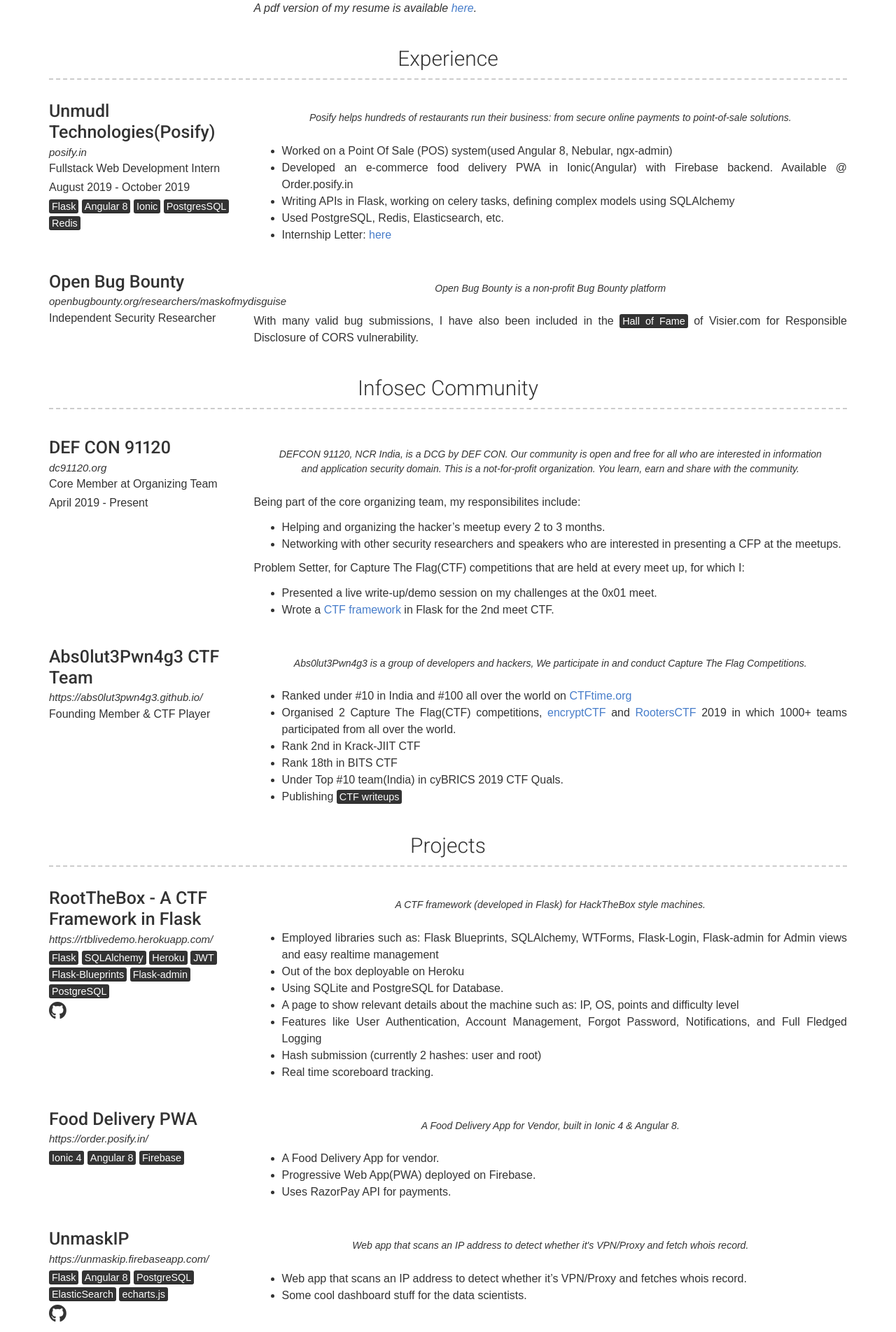
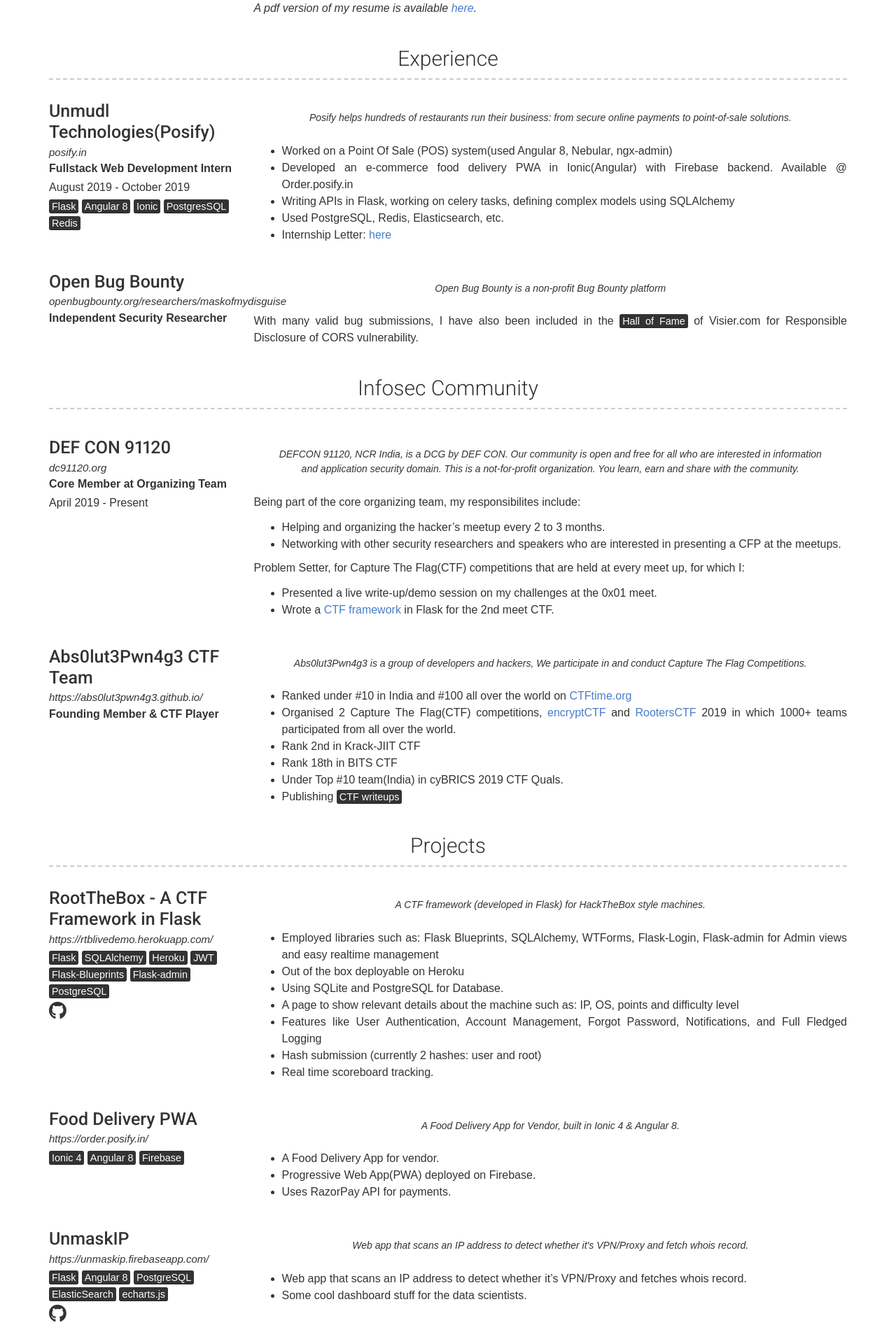
Before and after one commit to eshaan7/eshaan7.github.io, a Jekyll site: the page built from index.md, in a window 1280 px wide. Shown: the part 531-2435 px from the top of the page at 70% size. Built offline with Jekyll 4.4.1, drawn with Linux system fonts in a browser that asks for light colours; nearby versions of some CDN libraries.

```diff
--- a/_includes/achievements.html
+++ b/_includes/achievements.html
@@ -27,9 +27,9 @@
 
     <div class="card-box-item layout">
         <div class="details">
-            <a href="https://www.hackthebox.eu/profile/256874" target="_blank"><p><b>HackTheBox Profile</b></p></a>
+           <a href="https://www.hackthebox.eu/profile/256874" target="_blank"><p><b>HackTheBox Profile</b></p></a>
         </div>
-        <script src="https://www.hackthebox.eu/badge/256874"></script>
+        <div><script src="https://www.hackthebox.eu/badge/256874"></script></div>
     </div>
 
     </div>
--- a/_sass/type.scss
+++ b/_sass/type.scss
@@ -1,6 +1,5 @@
 body {
   color: #333;
-  font-family: sans-serif !important;
   font-feature-settings: "kern", "liga", "pnum";
   font-size: 1em;
   line-height: 1.5;
@@ -22,8 +21,21 @@
   margin: 0 0 0.75em;
 }
 
+.container {
+  font-family: sans-serif;
+}
+
+b, strong {
+  font-weight: 700 !important;
+}
+
+.header-right a {
+  font-weight: 500 !important;
+}
+
 p {
-  margin: 0 0 0.75em; }
+  margin: 0 0 0.75em;
+}
 
 a {
   color: #477dca;
```
